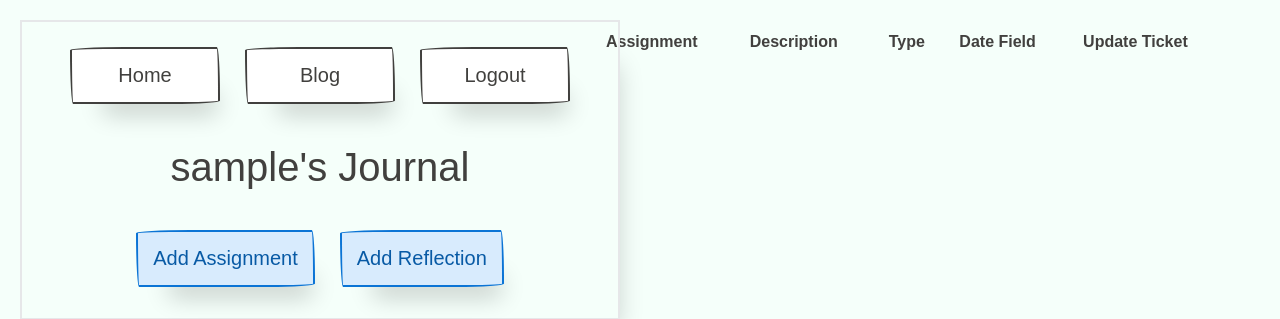
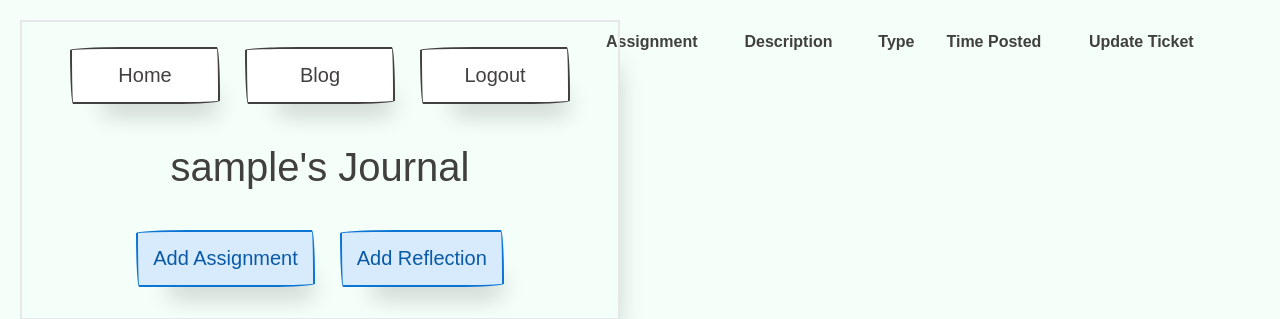
Before and after one commit to tla111/bullet-journal-capstone, a Django app: page /journal/ in a window 1280 px wide. Shown: the top 319 px of the page. Run offline with Django 3.2, Linux system fonts and the light colour scheme; the visitor is signed in with stand-in values (Sample User, id 1); lists and menus that the app fills with data are empty; some libraries are stand-ins or nearby versions; some web fonts are replaced.

Commit message:
changed time format on journal page

```diff
--- a/templates/journal_profile.html
+++ b/templates/journal_profile.html
@@ -108,7 +108,7 @@
                          {%else%}
                         <h4 class="card-title">Evening Reflection</h4>
                           {% endif %}
-                        <h5 class="card-subtitle">{{post.submission_time}}</h5>
+                        <h5 class="card-subtitle">{{post.submission_time | timesince}} ago</h5>
                         <p class="card-text">{{post.content}}</p>
                         <!-- <div class=reflection_buttons>
                           <a href="" class="paper-btn btn-secondary">Update</a>
@@ -131,7 +131,7 @@
                   <th scope="col"'>Assignment</th>
                   <th scope="col">Description</th>
                   <th scope="col">Type</th>
-                  <th scope="col">Date Field</th>
+                  <th scope="col">Time Posted</th>
                   <th scope="col">Update Ticket</th>
                 </tr>
               </thead>
@@ -142,7 +142,7 @@
                   <td>{{assignment.title}}</td>
                   <td>{{assignment.description}}</td>
                   <td>{{assignment.assignment_type}}</td>
-                  <td>{{assignment.date_filed}}</td>
+                  <td>{{assignment.date_filed | timesince}} ago</td>
                   <td>
                     <a href="/assignment_detail/{{assignment.id}}/" class="paper-btn btn-info-outline">Update</a>
                   </td>
@@ -156,7 +156,7 @@
                   <td>{{assignment.title}}</td>
                   <td>{{assignment.description}}</td>
                   <td>{{assignment.assignment_type}}</td>
-                  <td>{{assignment.date_filed}}</td>
+                  <td>{{assignment.date_filed | timesince}} ago</td>
                   <td>
                       <a href="/assignment_detail/{{assignment.id}}/" class="paper-btn btn-info-outline">Update</a>
                   </td>
@@ -170,7 +170,7 @@
                   <td>{{assignment.title}}</td>
                   <td>{{assignment.description}}</td>
                   <td>{{assignment.assignment_type}}</td>
-                  <td>{{assignment.date_filed}}</td>
+                  <td>{{assignment.date_filed | timesince}} ago</td>
                   <td>
                     <a href="/assignment_detail/{{assignment.id}}/" class="paper-btn btn-info-outline">Update</a>
                   </td>
@@ -184,7 +184,7 @@
                   <td>{{assignment.title}}</td>
                   <td>{{assignment.description}}</td>
                   <td>{{assignment.assignment_type}}</td>
-                  <td>{{assignment.date_filed}}</td>
+                  <td>{{assignment.date_filed | timesince}} ago</td>
                   <td>
                     <a href="/assignment_detail/{{assignment.id}}/" class="paper-btn btn-info-outline">Update</a>
                   </td>
@@ -198,7 +198,7 @@
                   <td>{{assignment.title}}</td>
                   <td>{{assignment.description}}</td>
                   <td>{{assignment.assignment_type}}</td>
-                  <td>{{assignment.date_filed}}</td>
+                  <td>{{assignment.date_filed | timesince}} ago</td>
                   <td>
                     <a href="/assignment_detail/{{assignment.id}}/" class="paper-btn btn-info-outline">Update</a>
                   </td>
@@ -212,7 +212,7 @@
                   <td>{{assignment.title}}</td>
                   <td>{{assignment.description}}</td>
                   <td>{{assignment.assignment_type}}</td>
-                  <td>{{assignment.date_filed}}</td>
+                  <td>{{assignment.date_filed | timesince}} ago</td>
                   <td>
                     <a href="/assignment_detail/{{assignment.id}}/" class="paper-btn btn-info-outline">Update</a>
                   </td>
```
